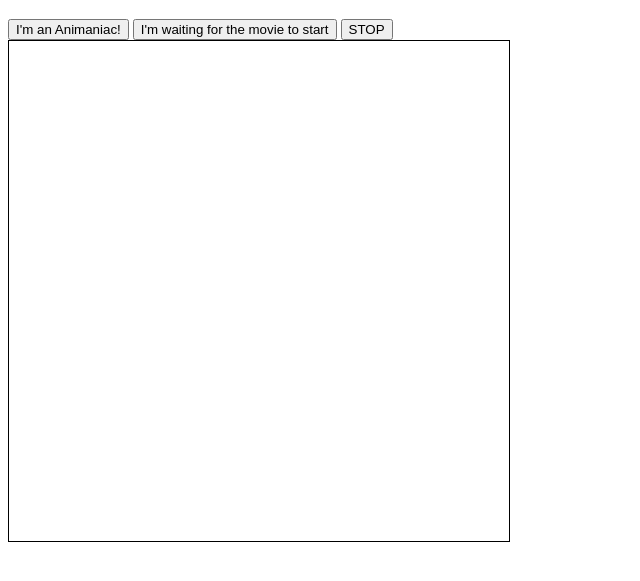
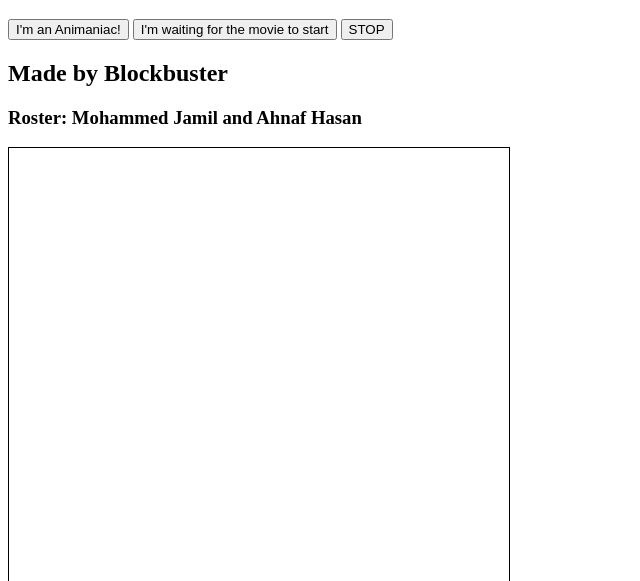
Before and after one commit to Zer0-M/SDSpring, a plain HTML site: page 04_canvas-dvd/index.html in a window 1280 px wide. Shown: the part 61-642 px from the top of the page, without its empty margins (0-640 px from the left). Drawn offline with Linux system fonts and the light colour scheme.

Commit message:
added team name to html page

```diff
--- a/04_canvas-dvd/index.html
+++ b/04_canvas-dvd/index.html
@@ -32,7 +32,10 @@
     <button id="stop">
       STOP
     </button>
+    <h2>Made by Blockbuster</h2>
+    <h3>Roster: Mohammed Jamil and Ahnaf Hasan</h3>
   </div>
+
 
   <canvas width="500" height="500" id="playground">
   </canvas>
```
Also changed, not shown: 04_canvas-dvd/animate.js (line endings or trailing spaces).
